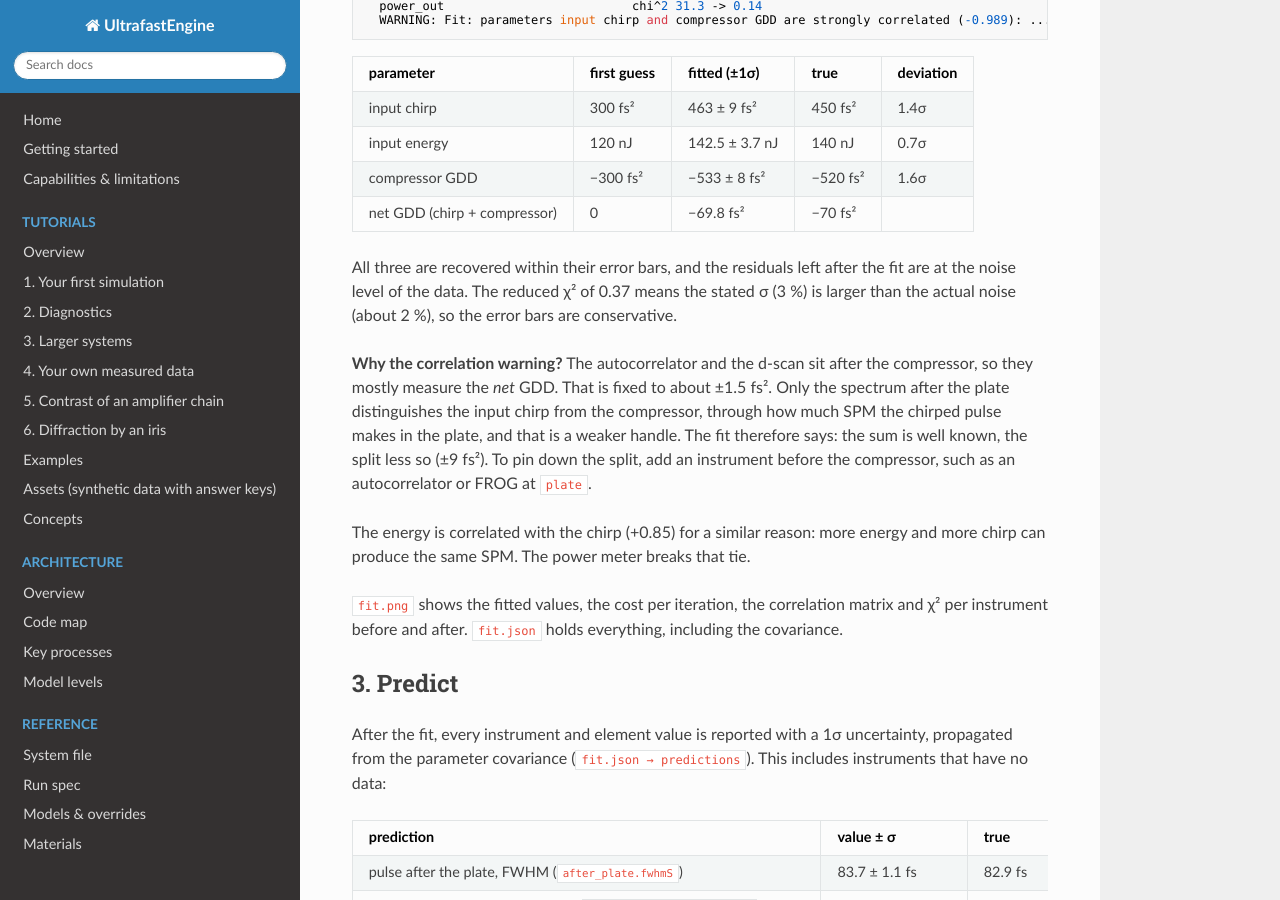
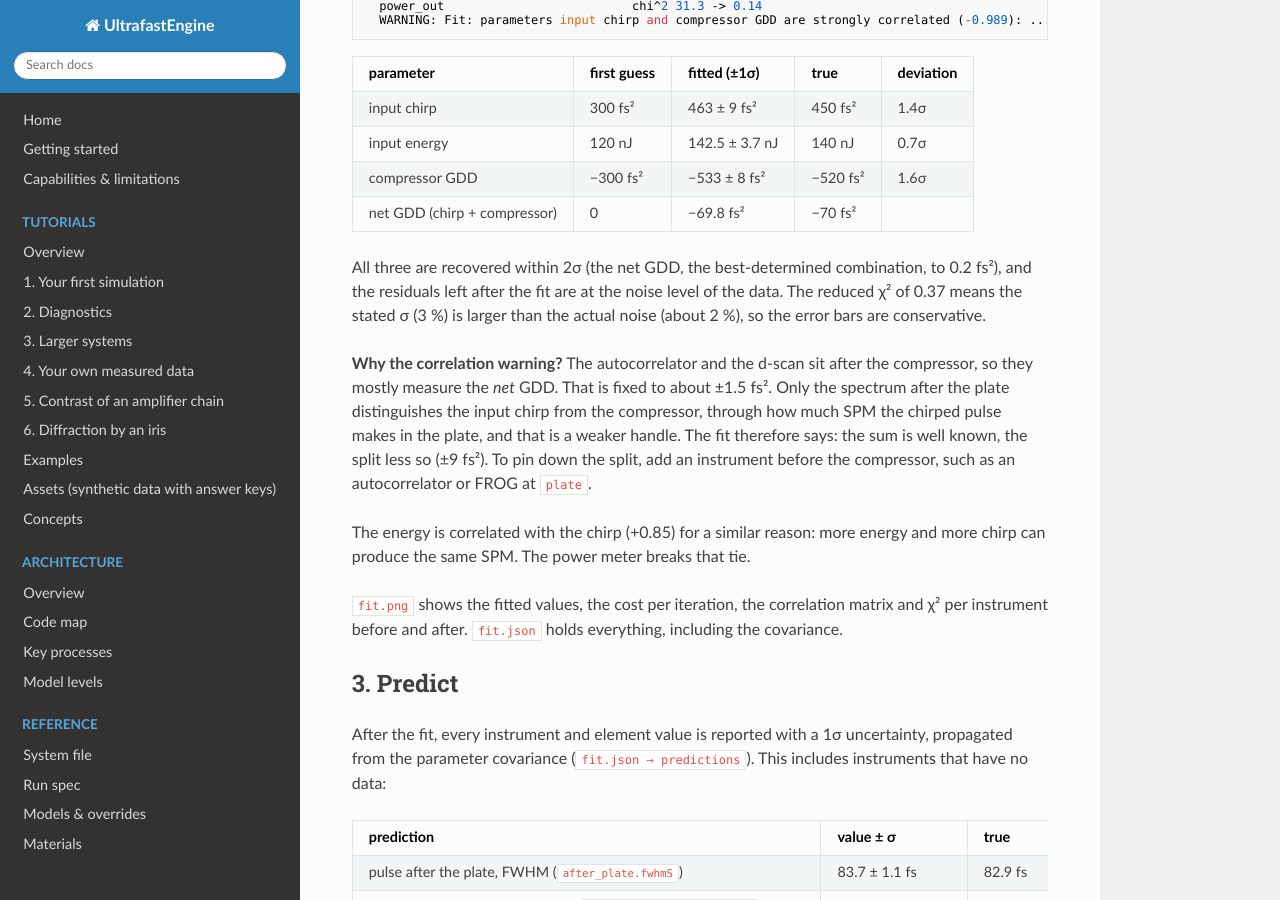
Before and after one commit to JosephCodemard/UltrafastEngine, an MkDocs documentation site: the page built from docs/examples/21-measured-data/README.md, in a window 1280 px wide and 900 px high, scrolled down 1967 px. Built offline with MkDocs 1.6.1, drawn with Linux system fonts in a browser that asks for light colours; nearby versions of some CDN libraries.

Commit message:
Example 21: wording after the refit
Co-Authored-By: Claude Sonnet 5.5 <noreply@anthropic.com>

```diff
--- a/docs/examples/21-measured-data/README.md
+++ b/docs/examples/21-measured-data/README.md
@@ -101,7 +101,7 @@ fit: calibrate parameters against the measured instruments ...
 | compressor GDD | −300 fs² | −533 ± 8 fs² | −520 fs² | 1.6σ |
 | net GDD (chirp + compressor) | 0 | −69.8 fs² | −70 fs² | |
 
-All three are recovered within their error bars, and the residuals left after the fit are at the noise level of the data. The reduced χ² of 0.37 means the stated σ (3 %) is larger than the actual noise (about 2 %), so the error bars are conservative.
+All three are recovered within 2σ (the net GDD, the best-determined combination, to 0.2 fs²), and the residuals left after the fit are at the noise level of the data. The reduced χ² of 0.37 means the stated σ (3 %) is larger than the actual noise (about 2 %), so the error bars are conservative.
 
 **Why the correlation warning?** The autocorrelator and the d-scan sit after the compressor, so they mostly measure
 the *net* GDD. That is fixed to about ±1.5 fs². Only the spectrum after the plate distinguishes the input chirp from
```
